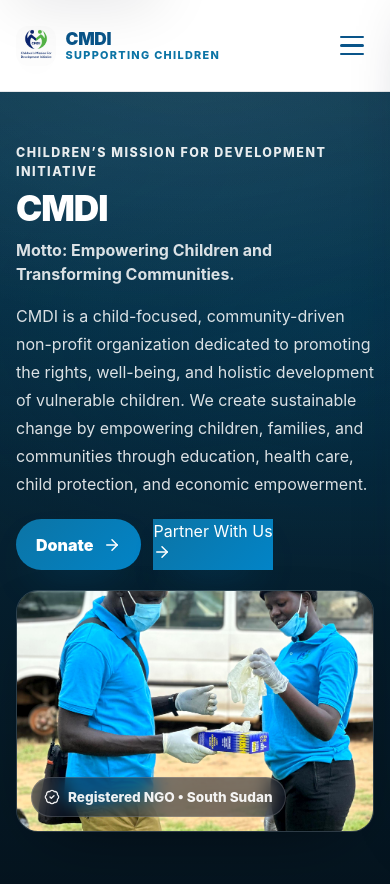
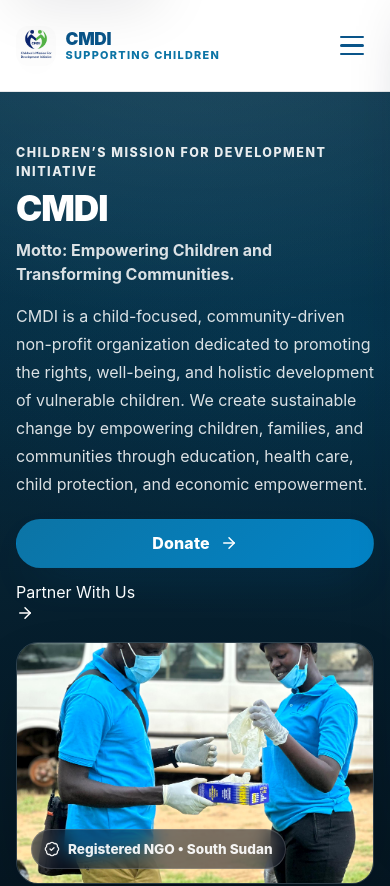
Before and after one commit to Hon-Tap/CMDI, a Next.js app in the folder Frontend/: page /about in a window 390 px wide. Shown: the top 886 px of the page. Built offline with nearby package versions, Linux system fonts and the light colour scheme.

Commit message:
Improve button styles on About page

```diff
--- a/Frontend/app/about/about.module.css
+++ b/Frontend/app/about/about.module.css
@@ -209,47 +209,115 @@
 /* =========================
    Buttons
 ========================= */
+
 .btnPrimary,
 .btnOutline {
   display: inline-flex;
   align-items: center;
   justify-content: center;
   gap: 10px;
+
+  padding: 0.9rem 1.35rem;
+  border-radius: 999px;
+
+  font-weight: 800;
+  letter-spacing: 0.01em;
   text-decoration: none;
-  font-weight: 900;
-  border-radius: 999px;
-  padding: 0.85rem 1.25rem;
-  transition: transform 200ms ease, box-shadow 200ms ease, background 200ms ease, border-color 200ms ease;
+  line-height: 1;
+
+  border: 1px solid transparent;
+  cursor: pointer;
+
+  transition:
+    transform 180ms ease,
+    box-shadow 180ms ease,
+    background 180ms ease,
+    border-color 180ms ease,
+    color 180ms ease,
+    filter 180ms ease;
+  will-change: transform;
 }
 
-.btnPrimary, .ctaSecondaryBtn {
+/* Make icons feel aligned + consistent */
+.btnPrimary svg,
+.btnOutline svg {
+  flex: 0 0 auto;
+}
+
+/* PRIMARY: high-contrast gradient pill */
+.btnPrimary {
+  color: #fff;
   background: linear-gradient(135deg, var(--accent), var(--accent2));
-  color: #fff;
-  box-shadow: 0 18px 40px -22px rgba(2, 132, 199, 0.75);
+  box-shadow:
+    0 18px 40px -22px rgba(2, 132, 199, 0.70),
+    0 10px 24px -18px rgba(15, 23, 42, 0.25);
 }
 
 .btnPrimary:hover {
-  transform: translateY(-1px);
-  box-shadow: 0 22px 48px -26px rgba(2, 132, 199, 0.85);
+  transform: translateY(-2px);
+  filter: brightness(1.03);
+  box-shadow:
+    0 26px 60px -34px rgba(2, 132, 199, 0.85),
+    0 14px 30px -22px rgba(15, 23, 42, 0.30);
 }
 
+.btnPrimary:active {
+  transform: translateY(0px);
+  filter: brightness(0.98);
+}
+
+/* OUTLINE: clean, pro outline with subtle fill on hover */
 .btnOutline {
-  background: rgba(255, 255, 255, 0.06);
-  border: 1px solid rgba(255, 255, 255, 0.22);
-  color: rgba(255, 255, 255, 0.92);
+  background: rgba(255, 255, 255, 0.70);
+  color: var(--deep, #0f172a); /* falls back to slate */
+  border-color: rgba(2, 132, 199, 0.30);
+  box-shadow: 0 10px 22px -18px rgba(15, 23, 42, 0.18);
+  backdrop-filter: blur(8px);
 }
 
 .btnOutline:hover {
-  transform: translateY(-1px);
-  background: rgba(255, 255, 255, 0.10);
-  border-color: rgba(255, 255, 255, 0.28);
+  transform: translateY(-2px);
+  border-color: rgba(2, 132, 199, 0.45);
+  background: rgba(2, 132, 199, 0.08);
+  box-shadow:
+    0 16px 34px -22px rgba(2, 132, 199, 0.25),
+    0 12px 26px -22px rgba(15, 23, 42, 0.22);
 }
 
+.btnOutline:active {
+  transform: translateY(0px);
+}
+
+/* Focus visibility (keyboard users) */
 .btnPrimary:focus-visible,
 .btnOutline:focus-visible {
-  outline: 2px solid rgba(255, 255, 255, 0.60);
+  outline: 3px solid rgba(2, 132, 199, 0.35);
   outline-offset: 3px;
 }
+
+/* Optional: full-width on small screens if you add a wrapper */
+@media (max-width: 520px) {
+  .btnPrimary,
+  .btnOutline {
+    width: 100%;
+  }
+}
+
+/* Optional: disabled styling if you ever use <button disabled> */
+.btnPrimary:disabled,
+.btnOutline:disabled {
+  opacity: 0.6;
+  cursor: not-allowed;
+  transform: none;
+  filter: none;
+  box-shadow: none;
+}
+
+/* Keep your existing hook class if you want a secondary CTA wrapper */
+.ctaSecondaryBtn {
+  /* Intentionally left as a hook class: add overrides here if needed */
+}
+
 
 /* =========================
    Fact cards
```
